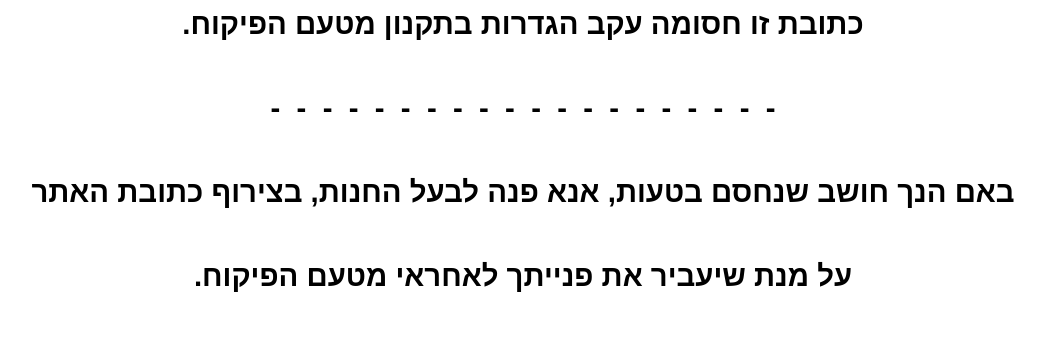
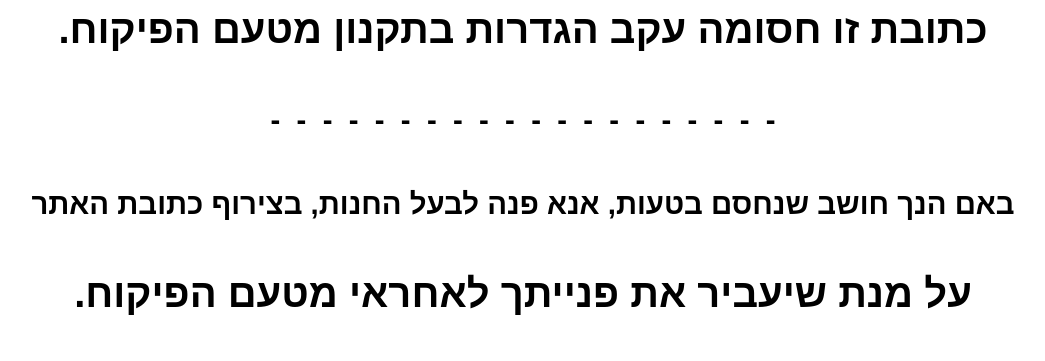
Before and after one commit to b37365/Shops, a plain HTML site: page index.html in a window 1280 px wide. Shown: the whole page, without its empty margins (117-1162 px from the left). Drawn offline with Linux system fonts and the light colour scheme.

Commit message:
Update index.html

```diff
--- a/index.html
+++ b/index.html
@@ -1602,7 +1602,7 @@ div.WordSection1
 <div class=WordSection1 dir=RTL>
 
 <p class=MsoNormal align=center dir=RTL style='text-align:center'><b><span
-lang=HE style='font-size:22.0pt;line-height:107%;font-family:"Arial",sans-serif;
+lang=HE style='font-size:30.0pt;line-height:107%;font-family:"Arial",sans-serif;
 mso-ascii-font-family:Calibri;mso-ascii-theme-font:minor-latin;mso-hansi-font-family:
 Calibri;mso-hansi-theme-font:minor-latin;mso-bidi-theme-font:minor-bidi'>כתובת זו חסומה עקב הגדרות בתקנון מטעם הפיקוח.</span></b><span dir=LTR
 style='font-size:22.0pt;line-height:107%'><o:p></o:p></span></p>
@@ -1631,7 +1631,7 @@ Calibri;mso-hansi-theme-font:minor-latin;mso-bidi-theme-font:minor-bidi'><o:p>&n
 lang=HE style='font-size:22.0pt;line-height:107%;font-family:"Arial",sans-serif;
 mso-ascii-font-family:Calibri;mso-ascii-theme-font:minor-latin;mso-hansi-font-family:
 Calibri;mso-hansi-theme-font:minor-latin;mso-bidi-theme-font:minor-bidi'>באם הנך חושב שנחסם בטעות, אנא פנה לבעל החנות, בצירוף כתובת האתר</span></b><span
-lang=HE style='font-size:22.0pt;line-height:107%;font-family:"Arial",sans-serif;
+lang=HE style='font-size:30.0pt;line-height:107%;font-family:"Arial",sans-serif;
 mso-ascii-font-family:Calibri;mso-ascii-theme-font:minor-latin;mso-hansi-font-family:
 Calibri;mso-hansi-theme-font:minor-latin;mso-bidi-theme-font:minor-bidi'><o:p></o:p></span></p>
 
@@ -1641,7 +1641,7 @@ mso-ascii-font-family:Calibri;mso-ascii-theme-font:minor-latin;mso-hansi-font-fa
 Calibri;mso-hansi-theme-font:minor-latin;mso-bidi-theme-font:minor-bidi'><o:p>&nbsp;</o:p></span></p>
 
 <p class=MsoNormal align=center dir=RTL style='text-align:center'><b><span
-lang=HE style='font-size:22.0pt;line-height:107%;font-family:"Arial",sans-serif;
+lang=HE style='font-size:30.0pt;line-height:107%;font-family:"Arial",sans-serif;
 mso-ascii-font-family:Calibri;mso-ascii-theme-font:minor-latin;mso-hansi-font-family:
 Calibri;mso-hansi-theme-font:minor-latin;mso-bidi-theme-font:minor-bidi'>על מנת שיעביר את פנייתך לאחראי מטעם הפיקוח.</span></b><span lang=HE style='font-size:
 22.0pt;line-height:107%;font-family:"Arial",sans-serif;mso-ascii-font-family:
```
